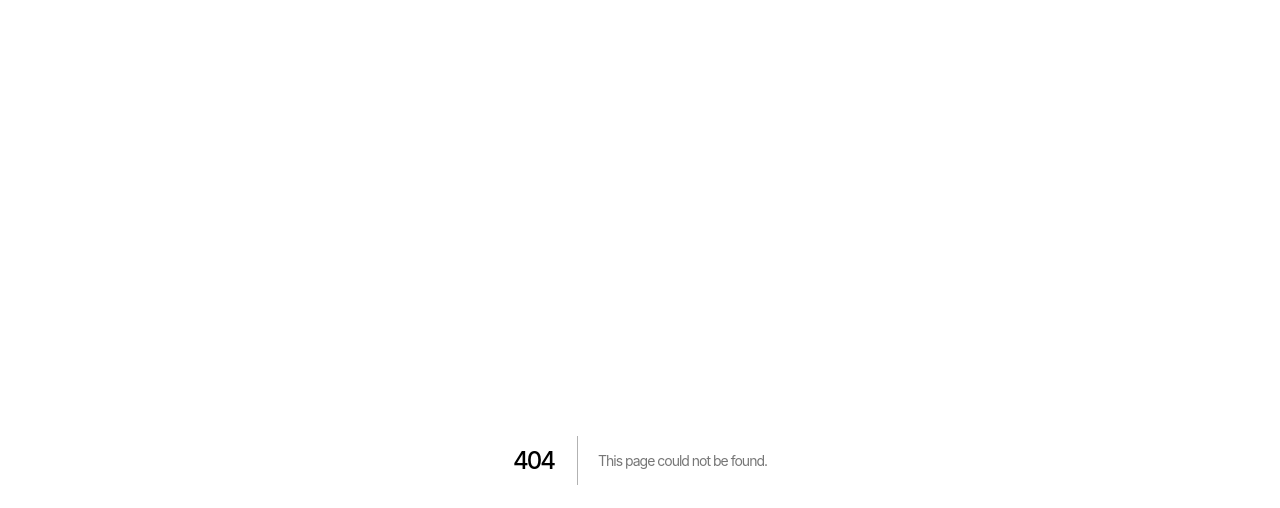
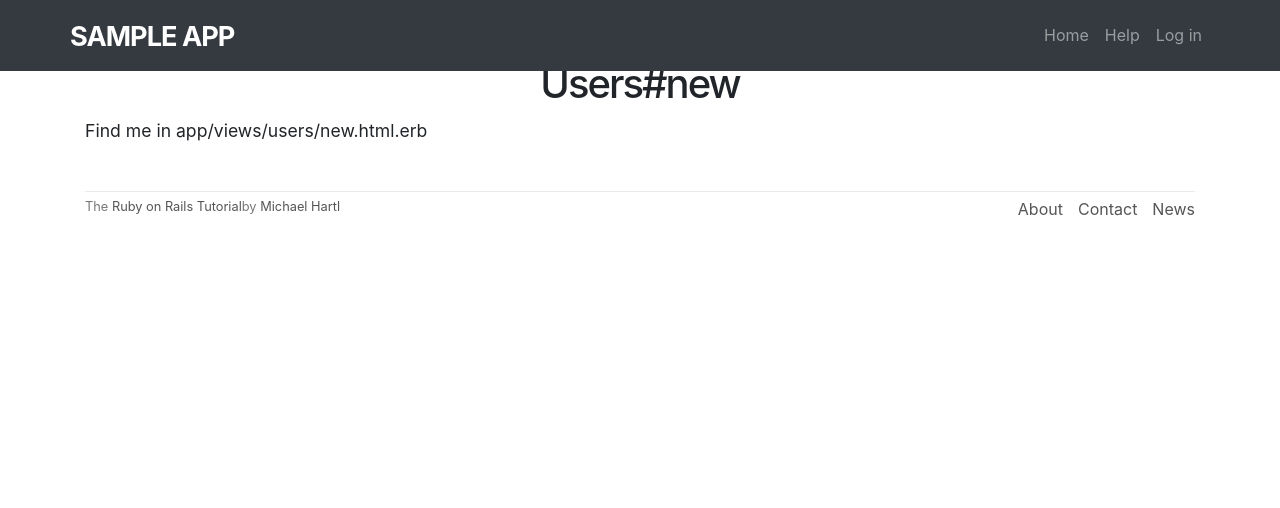
Before and after one commit to yoshik159753/devops-training, a Next.js app in the folder frontend/app/: page /users/new in a window 1280 px wide. Before the commit this address had no page. Shown: the top 508 px of the page. Built offline with nearby package versions, Linux system fonts and the light colour scheme.

Commit message:
5.4.1 Usersコントローラ

```diff
--- /dev/null
+++ b/frontend/app/pages/users/new.js
@@ -0,0 +1,12 @@
+import Layout from "../../components/layout";
+
+const Users = () => {
+  return (
+    <Layout>
+      <h1>Users#new</h1>
+      <p>Find me in app/views/users/new.html.erb</p>
+    </Layout>
+  );
+};
+
+export default Users;
```
